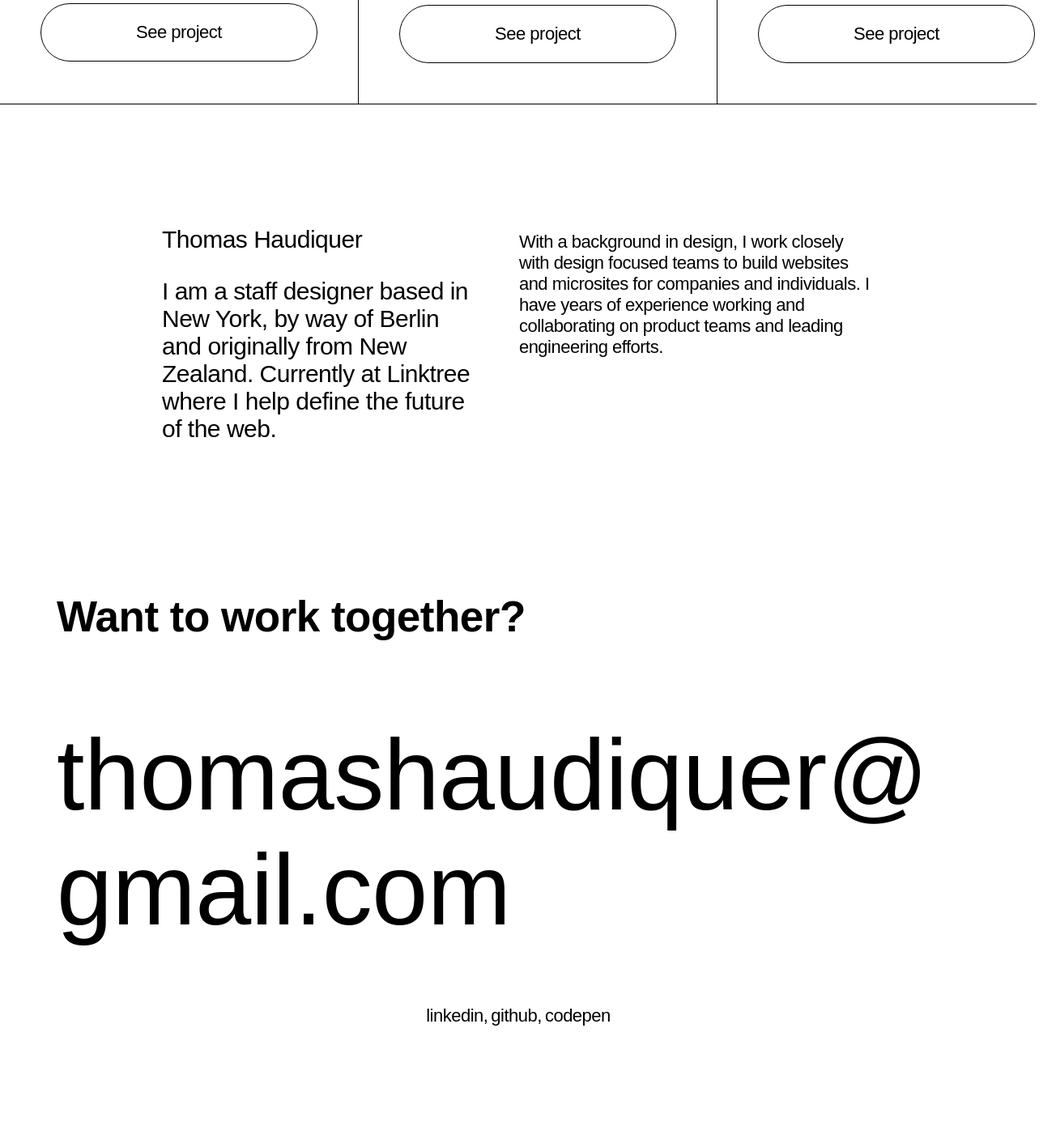
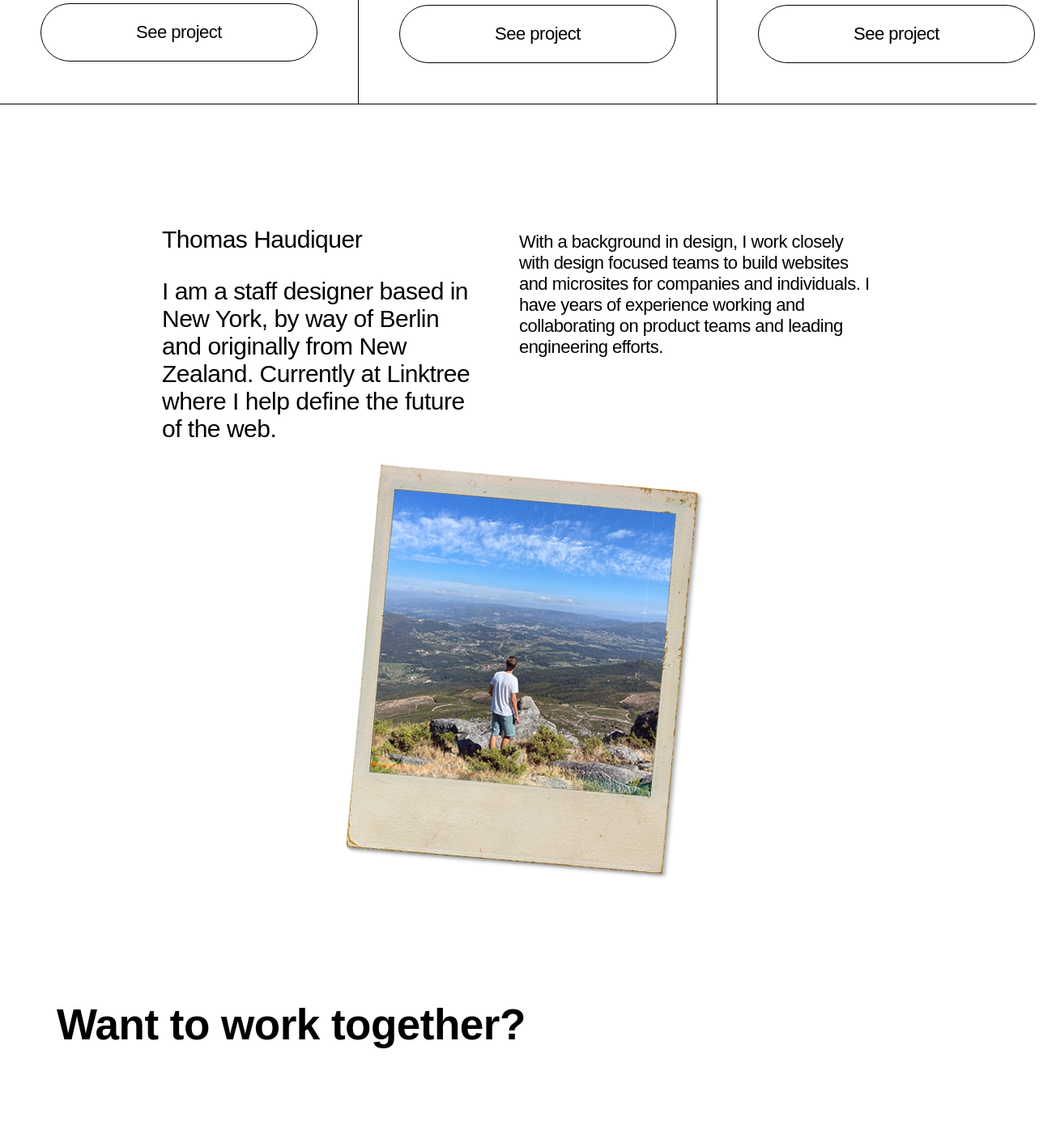
Before and after one commit to thomas-hdqr/portfolio, a React (Create React App) app: page / in a window 1280 px wide. Shown: the part 1626-3038 px from the top of the page at 81% size, 1304 px wide, since content can reach past the window. Before the commit the page ends 2926 px from the top, so only its background shows below. Built offline with nearby package versions, Linux system fonts and the light colour scheme; a web font is replaced by a local one.

Commit message:
adding my picture

```diff
--- a/src/App.css
+++ b/src/App.css
@@ -202,7 +202,7 @@ a:hover::before {
 /* About part styling */
 
 .about {
-  padding: 100px 200px;
+  padding: 100px 200px 0px 200px;
   display: flex;
   justify-content: space-evenly;
   align-items: baseline;
@@ -214,6 +214,13 @@ a:hover::before {
 
 .about-text-2 {
   margin-left: 50px;
+}
+
+
+.me-image {
+  text-align: center;
+  padding: 0px 200px 100px 200px;
+  rotate: 5deg;
 }
 
 
--- a/src/Components/Aboutme.js
+++ b/src/Components/Aboutme.js
@@ -1,13 +1,20 @@
+
+
 export default function About() {
     return (
-        <section id="about" className="about">
+        <section id="about">
+            <div className="about">
                 <div className="about-text-1">
                     <p>Thomas Haudiquer</p>
-                   <p>I am a staff designer based in New York, by way of Berlin and originally from New Zealand. Currently at Linktree where I help define the future of the web.</p>
+                    <p>I am a staff designer based in New York, by way of Berlin and originally from New Zealand. Currently at Linktree where I help define the future of the web.</p>
                 </div>
-                    <div className="about-text-2">
-                        <p>With a background in design, I work closely with design focused teams to build websites and microsites for companies and individuals. I have years of experience working and collaborating on product teams and leading engineering efforts.</p>
-                    </div>
+                <div className="about-text-2">
+                    <p>With a background in design, I work closely with design focused teams to build websites and microsites for companies and individuals. I have years of experience working and collaborating on product teams and leading engineering efforts.</p>
+                </div>
+            </div>
+            <div className="me-image">
+               <img src="./images/polaroid-low-resolution.png" alt="" />
+            </div>
         </section>
     )
 }
```
Also changed, not shown: public/images/polaroid-low-resolution.png (added).
